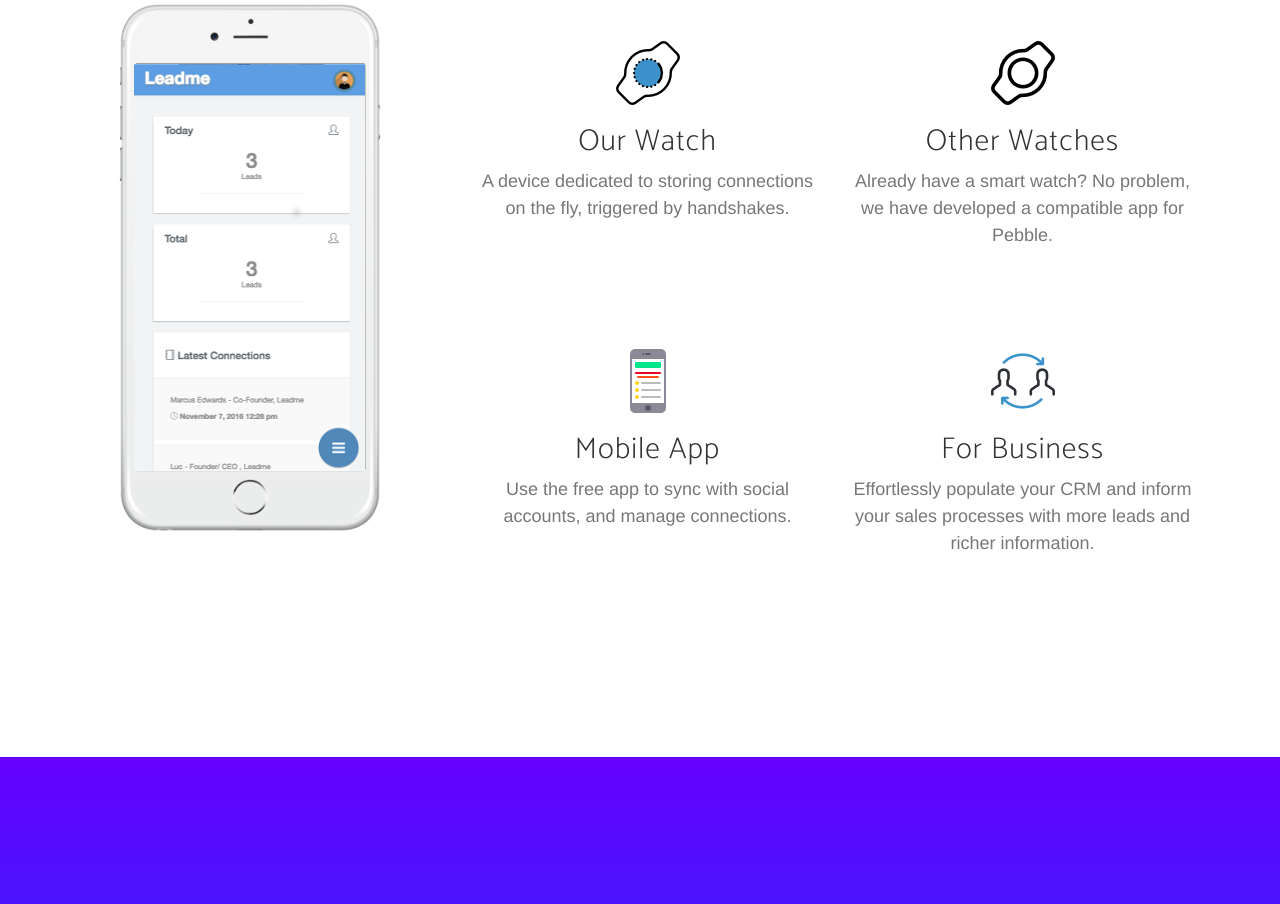
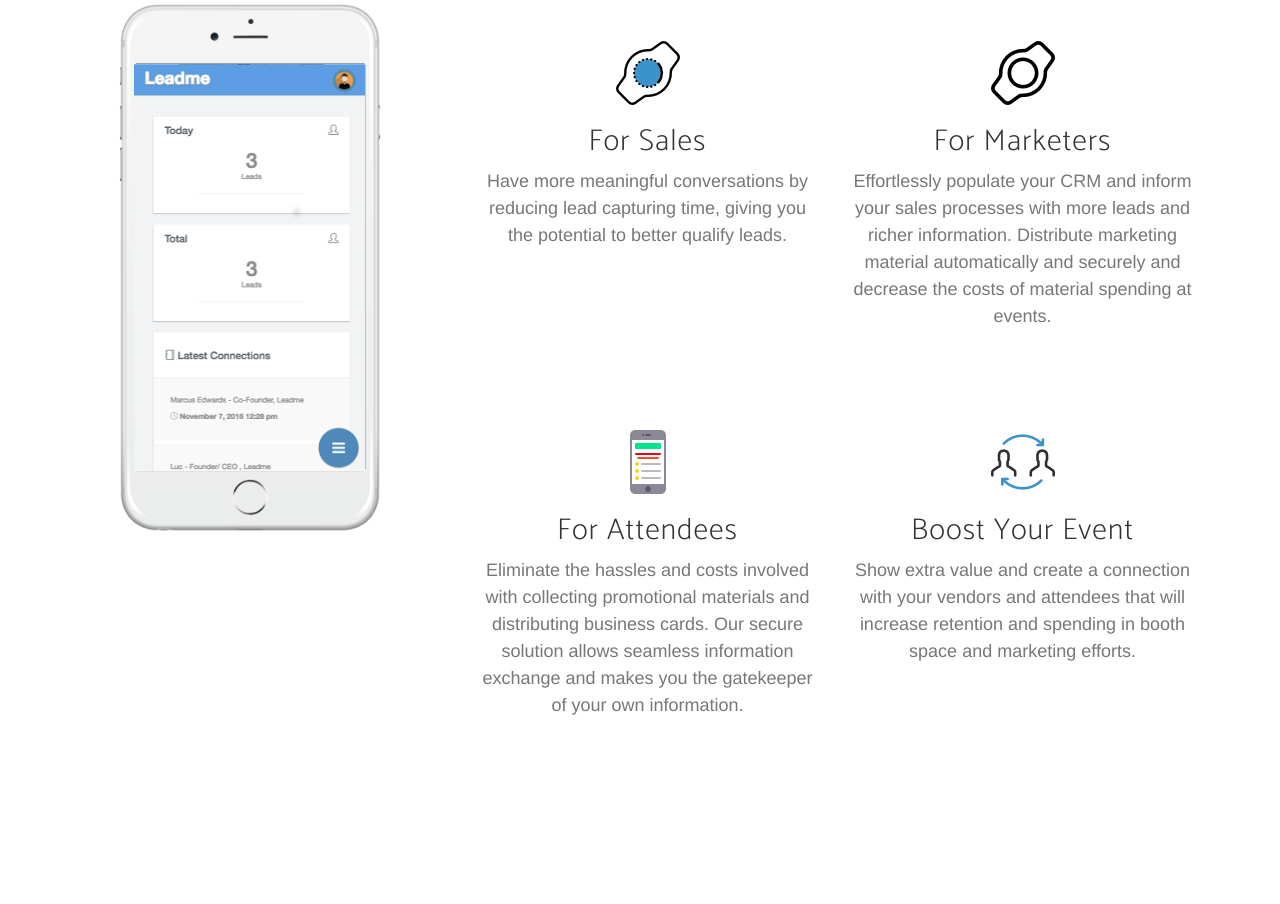
Before and after one commit to MackEdweise/Leadme, a website: page index.html in a window 1280 px wide. Shown: the part 1080-1984 px from the top of the page. Drawn offline with nearby package versions, Linux system fonts and the light colour scheme; a web font is replaced by a local one.

Commit message:
Value Props

```diff
--- a/index.html
+++ b/index.html
@@ -106,15 +106,18 @@
                             <div class="col-md-6">
                                 <div class="feature-item">
                                     <img class="img-responsive icon" src="img/wristwatch.png" alt="">
-                                    <h3>Our Watch</h3>
-                                    <p class="text-muted">A device dedicated to storing connections on the fly, triggered by handshakes.</p>
+                                    <h3>For Sales</h3>
+                                    <p class="text-muted">Have more meaningful conversations by reducing lead capturing time,
+                                        giving you the potential to better qualify leads.</p>
                                 </div>
                             </div>
                             <div class="col-md-6">
                                 <div class="feature-item">
                                     <img class="img-responsive icon" src="img/watch.png" alt="">
-                                    <h3>Other Watches</h3>
-                                    <p class="text-muted">Already have a smart watch? No problem, we have developed a compatible app for Pebble.</p>
+                                    <h3>For Marketers</h3>
+                                    <p class="text-muted">Effortlessly populate your CRM and inform your sales processes with more leads and richer information.
+                                    Distribute marketing material automatically and securely and decrease the costs of material spending at events.
+                                    </p>
                                 </div>
                             </div>
                         </div>
@@ -122,15 +125,21 @@
                             <div class="col-md-6">
                                 <div class="feature-item">
                                     <img class="img-responsive icon" src="img/smartphone.png" alt="">
-                                    <h3>Mobile App</h3>
-                                    <p class="text-muted">Use the free app to sync with social accounts, and manage connections.</p>
+                                    <h3>For Attendees</h3>
+                                    <p class="text-muted">Eliminate the hassles and costs involved with collecting promotional materials
+                                        and distributing business cards. Our secure solution allows seamless information exchange and makes
+                                        you the gatekeeper of your own information.
+                                    </p>
                                 </div>
                             </div>
                             <div class="col-md-6">
                                 <div class="feature-item">
                                     <img class="img-responsive icon" src="img/transfer.png" alt="">
-                                    <h3>For Business</h3>
-                                    <p class="text-muted">Effortlessly populate your CRM and inform your sales processes with more leads and richer information.</p>
+                                    <h3>Boost Your Event</h3>
+                                    <p class="text-muted">
+                                        Show extra value and create a connection with your vendors and attendees that will increase retention and
+                                        spending in booth space and marketing efforts.
+                                    </p>
                                 </div>
                             </div>
                         </div>
@@ -218,10 +227,9 @@
                         <div class="col-sm-12">
                             <h4><b>It's on the way!</b></h4>
                             <p>Our app is not 100% finished. If you would like to be notified when it's ready, you
-                            can enter your email bellow. Thank you for you interest.</p>
+                            can enter your email bellow. Thank you for your interest.</p>
                         </div>
                     </div>
-                    <br>
                     <form id="signUp" method="post" action="http://calm-thicket-64429.herokuapp.com/website/signup">
                         <div class="row">
                             <div class="col-sm-12">
@@ -275,7 +283,6 @@
                             <p>Let us know how we can get in contact with you, and we will follow up shortly.</p>
                         </div>
                     </div>
-                    <br>
                     <form id="signUpBusiness" method="post" action="http://calm-thicket-64429.herokuapp.com/website/signup">
                         <div class="row">
                             <div class="col-sm-12">
```
